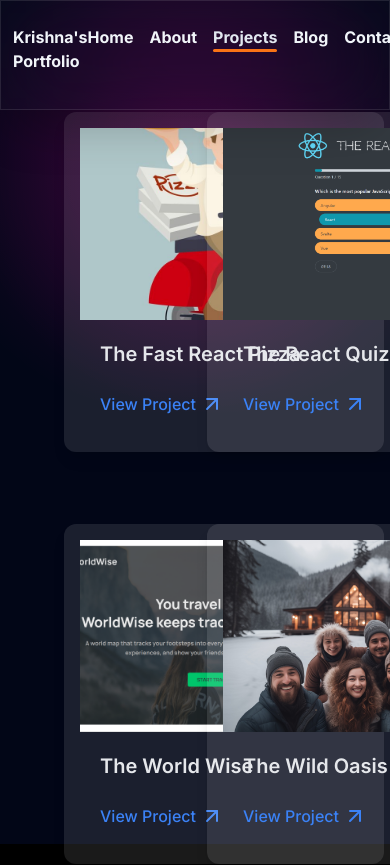
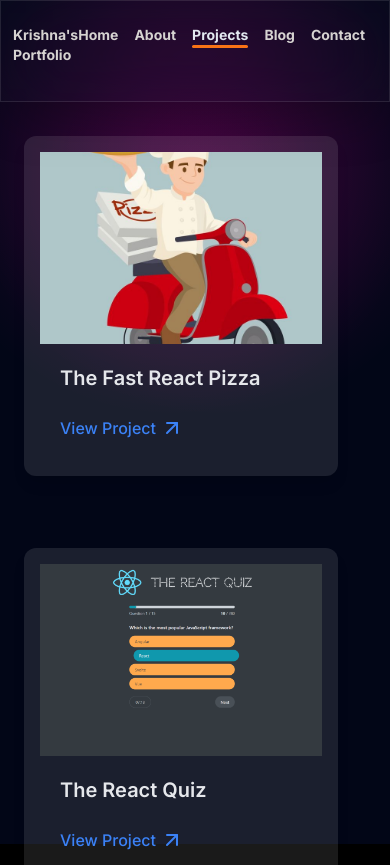
Before and after one commit to krishnakondaplli/krishna_portfolio, a React (Vite) app in the folder client/: page /works in a window 390 px wide. Shown: the top 865 px of the page. Built offline with nearby package versions, Linux system fonts and the light colour scheme.

Commit message:
responsive updates

```diff
--- a/client/src/components/NavBar.jsx
+++ b/client/src/components/NavBar.jsx
@@ -20,14 +20,14 @@ function NavBar() {
   };
 
   return (
-    <nav className="fixed top-0 w-full text-slate-100 font-bold z-10 backdrop-blur-2xl border border-white/10 pt-6 pr-14 pb-9 flex justify-between scroll-smooth shadow-2xl bg-slate-800/10">
+    <nav className="fixed top-0 w-full text-lg sm:text-base xs:text-sm font-bold z-10 backdrop-blur-2xl border border-white/10 pt-6 pr-14 pb-9 flex justify-between scroll-smooth shadow-2xl bg-slate-800/10">
       <div
-        className="pl-3 hover:cursor-pointer"
+        className="pl-3  hover:cursor-pointer"
         onClick={(e) => handleScroll(e, "home", "/")}
       >
-        <p>Krishna&apos;s Portfolio</p>
+        <p className="">Krishna&apos;s Portfolio</p>
       </div>
-      <div>
+      <div className="">
         <ul className="list-none flex space-x-4 justify-end">
           {[
             { name: "Home", to: "/", targetId: "home" },
--- a/client/src/pages/About.jsx
+++ b/client/src/pages/About.jsx
@@ -5,9 +5,9 @@ function About() {
   return (
     <section
       id="about"
-      className="flex justify-center items-center min-h-screen p-6 md:p-12"
+      className="flex justify-center items-center min-h-screen p-6 mb-[1rem] md:p-12"
     >
-      <div className="flex flex-col md:flex-row justify-center items-center w-full max-w-6xl gap-6 md:gap-12">
+      <div className="flex flex-col mt-20 md:flex-row justify-center items-center w-full max-w-6xl gap-6 md:gap-12">
         <motion.div
           whileInView={{ opacity: 1, x: 0 }}
           initial={{ opacity: 0, x: -80 }}
--- a/client/src/pages/Blog.jsx
+++ b/client/src/pages/Blog.jsx
@@ -101,14 +101,16 @@ export default function Blog() {
       id="blog"
       className="max-w-4xl mx-auto p-4 sm:p-6 space-y-4 sm:space-y-6"
     >
-      <h1 className="text-2xl sm:text-3xl font-bold text-center">Tech Blog</h1>
+      <h1 className="text-2xl mt-24 sm:text-3xl font-bold text-center">
+        Tech Blog
+      </h1>
       {topics.map((topic, index) => (
         <motion.div
           key={index}
           whileInView={{ opacity: 1, x: 0 }}
           initial={{ opacity: 0, x: -200 }}
           transition={{ duration: 0.9, delay: 0.5 }}
-          className="bg-black/15"
+          className="bg-black/15 "
         >
           <Card className="p-3 sm:p-4 bg-black/10 shadow-lg rounded-xl sm:rounded-2xl">
             <CardContent className="bg-black/10">
--- a/client/src/pages/Works.jsx
+++ b/client/src/pages/Works.jsx
@@ -32,31 +32,25 @@ function Works() {
   return (
     <section
       id="works"
-      className="relative flex justify-center  items-center h-auto w-full overflow-hidden"
+      className="relative flex justify-center  items-center w-full p-6 sm:p-12 "
     >
       {/* Grid Container */}
-      <motion.div
-        className="grid md:grid-cols-2 grid-cols-2   sm:grid-cols-1 sm:items-center sm:m-40 gap-6 m-16 xl:m-6"
-        style={{
-          display: "grid",
-          width: "50rem", // Fixed width for the grid
-        }}
-      >
+      <motion.div className="grid grid-cols-1 mt-16 sm:grid-cols-1 md:grid-cols-2 gap-6 w-[47rem] max-w-5xl">
         {/* Cards */}
         {works.map((project, index) => (
           <motion.div
             key={index}
-            initial={{ opacity: 0, x: index % 2 === 0 ? -100 : 100 }} // Left cards start from -100, right cards from 100
-            whileInView={{ opacity: 1, x: 0 }} // Animate to opacity 1 and x: 0
-            transition={{ duration: 0.8, delay: index * 0.2 }} // Smooth transition with delay
-            // Animate only once
+            initial={{ opacity: 0, x: index % 2 === 0 ? -100 : 100 }}
+            whileInView={{ opacity: 1, x: 0 }}
+            transition={{ duration: 0.8, delay: index * 0.2 }}
+            className="flex justify-center"
           >
             <ProjectCard
               imgSrc={project?.imgSrc}
               title={project?.title}
               technologies={project?.technologies}
               projectLink={project?.projectLinks}
-              classes="flex-shrink-0 w-80 sm:text-[10px]"
+              classes="w-full max-w-xs sm:max-w-sm"
             />
           </motion.div>
         ))}
--- a/client/tailwind.config.js
+++ b/client/tailwind.config.js
@@ -12,6 +12,13 @@ export default {
       animation: {
         "move-left": "move-left 90s linear infinite",
       },
+      screens: {
+        xs: "344px", // Custom small screen (344px)
+        "xs-lg": "499px", // Custom breakpoint (499px)
+      },
+      spacing: {
+        "-25rem": "-25rem", // Custom negative margin
+      },
     },
   },
   plugins: [],
```
